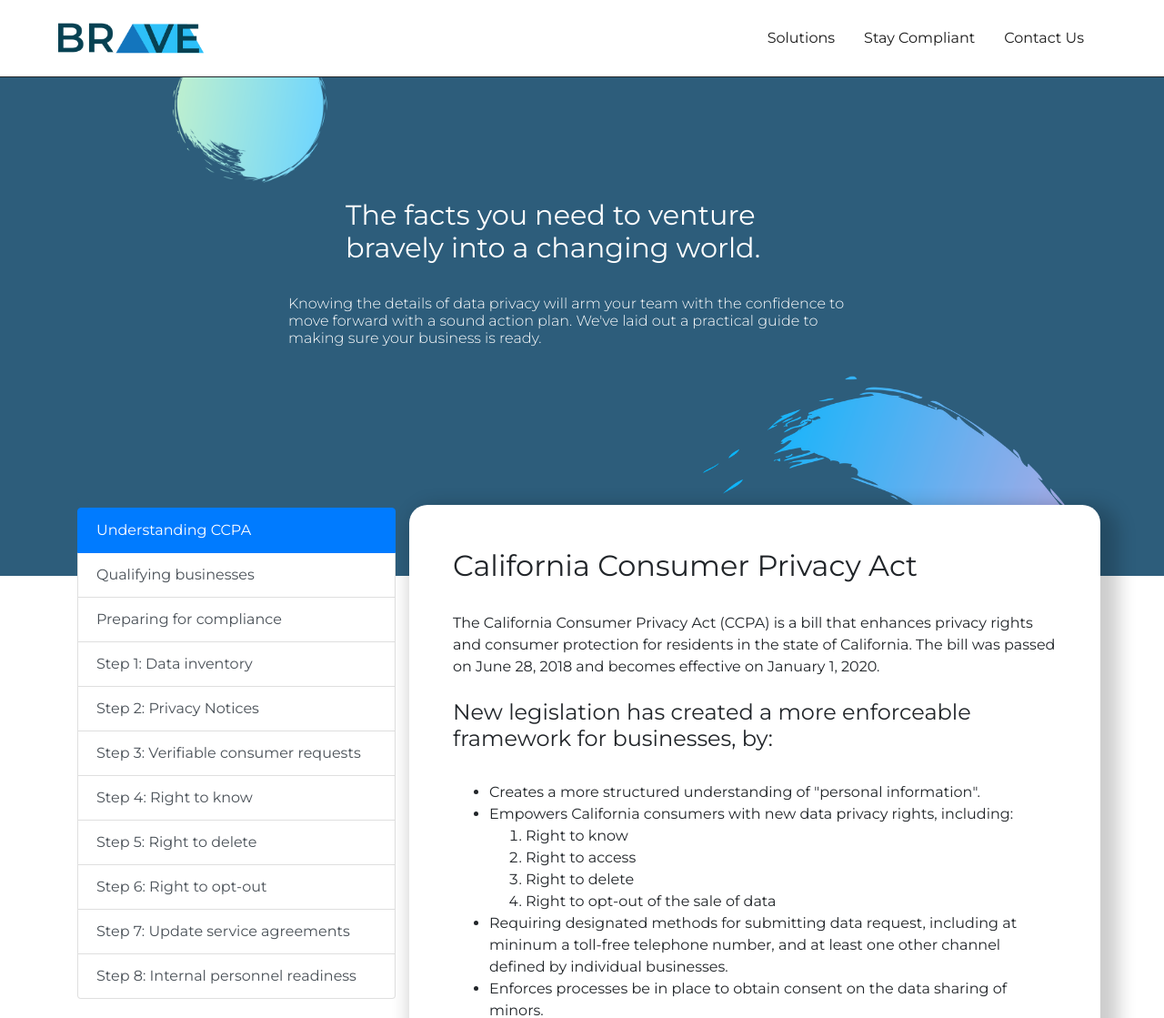
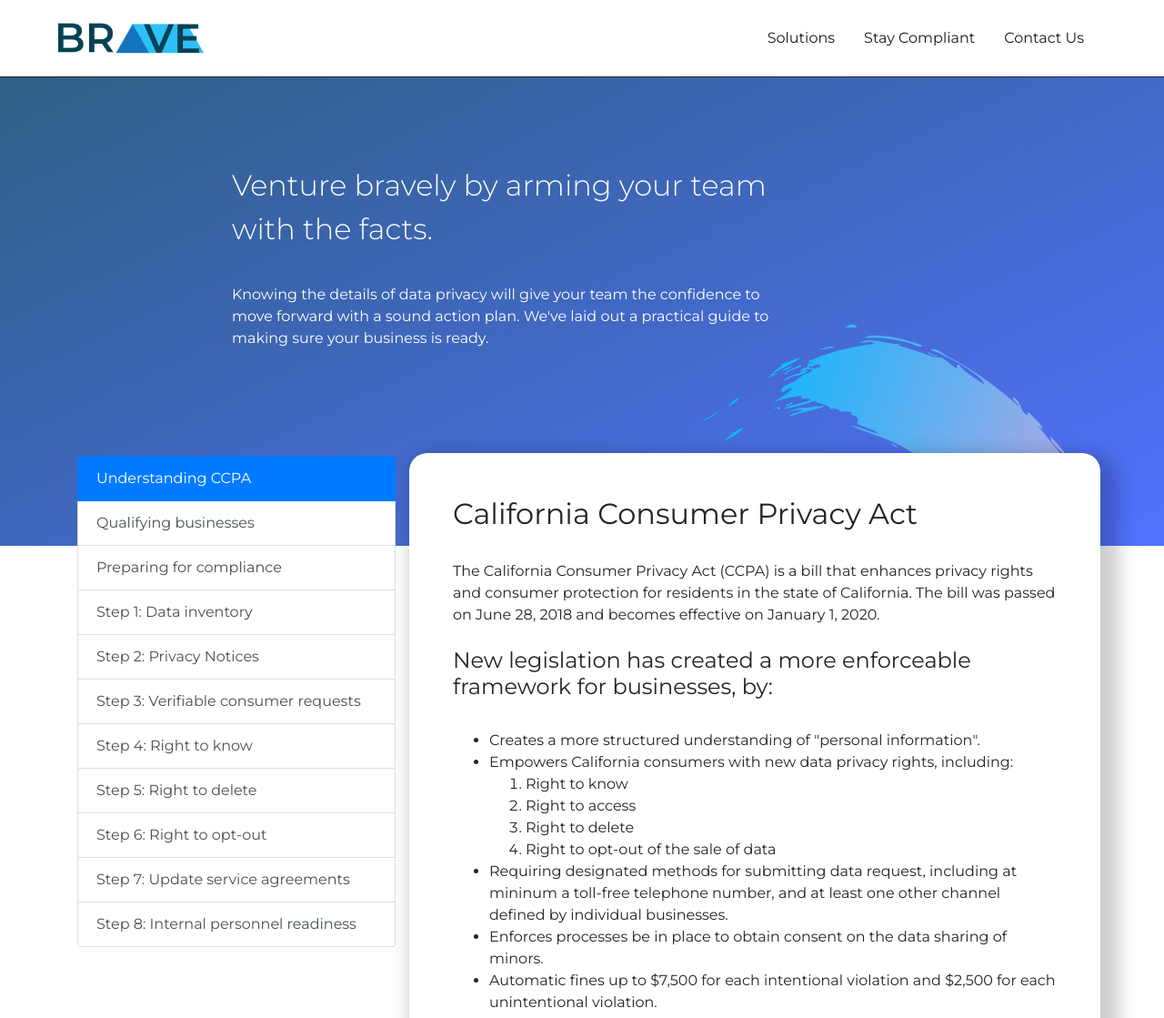
Before and after one commit to Aarongramlich/braveheartWebsite, a Django app: page /compliance/ in a window 1280 px wide. Shown: the top 1119 px of the page at 91% size. Run offline with Django 3.2, Linux system fonts and the light colour scheme; some libraries are stand-ins or nearby versions.

Commit message:
html updates

```diff
--- a/website_app/static/website_app/website_app.css
+++ b/website_app/static/website_app/website_app.css
@@ -315,8 +315,33 @@ STYLING FOR PROSPECT_FORM.HTML*/
 /*
 STYLING FOR COMPLIANCE_DETAIL.HTML*/
 
+.container-fullwidth.compliance-banner{
+	background-image: linear-gradient(to bottom right,#2D5D7B,#5271FF);
+	min-height: 600px;
+	color: white;
+}
+
+#compliance-banner-content{
+	padding-top: 180px;
+}
+
+#compliance-banner-subcontent{
+	padding-top: 20px;
+}
+
+#compliance-banner-title{
+	font-size:2em;
+	font-weight:300;
+	max-width: 600px;
+}
+
+#compliance-banner-text{
+	font-size: 1em;
+	max-width: 600px;
+}
+
 #compliance_banner{
-	background-color:#2d5d7b;
+	background-image: linear-gradient(to bottom right,#2D5D7B,#5271FF);
 	color: white;
 	text-align:center;
 	border-style:2px black;
@@ -342,12 +367,7 @@ STYLING FOR COMPLIANCE_DETAIL.HTML*/
 }
 
 
-#accentImage1{
-	width: 380px;
-	height: 210px;
-	margin-top: -1050px;
-	/*margin-left:200px;*/
-}
+
 
 #accentImage2{
 	width: 830px;
@@ -383,8 +403,8 @@ STYLING FOR COMPLIANCE_DETAIL.HTML*/
 
 .container-fullwidth.solutions-banner{
 	/*background: linear-gradient(180deg, rgba(244,244,244,1) 0%, rgba(255,255,255,1) 100%);*/
-
-	background: linear-gradient(180deg, rgba(244,244,244,0.750656512605042) 0%, rgba(249,249,249,0.4) 50%, rgba(255,255,255,1) 100%);
+background: linear-gradient(180deg, rgba(204,203,203,0.45) 18%, rgba(255,255,255,0) 100%);
+	/*background: linear-gradient(180deg, rgba(244,244,244,0.750656512605042) 0%, rgba(249,249,249,0.4) 50%, rgba(255,255,255,1) 100%);*/
 	/*background-image: linear-gradient(to bottom right,#2D5D7B,#5271FF);*/
 	min-height: 600px;
 	color: #2d5d7b;
--- a/website_app/templates/website_app/compliance_detail.html
+++ b/website_app/templates/website_app/compliance_detail.html
@@ -3,19 +3,21 @@
 
 {% block body_block %}
 
-<div style="background-color:#2d5d7b;padding-bottom: 50px;">
-<div class="container">
-	<div class="jumbotron" style="background-color:#2d5d7b;">
+<div class="container-fullwidth compliance-banner">
+      <div class="row d-flex justify-content-center" id='compliance-banner-content'>
+            <div class="col-12 banner-col">
+                  <p id="compliance-banner-title">Venture bravely by arming your team with the facts.</p>
+            </div>
+      </div>
 
-		<div id='compliance_banner'>
-			<h1 class='heroStatement' style="font-size: 1.9em;font-weight: 400;text-align:  left;">The facts you need to venture bravely into a changing world.</h1>
-			<h6 class='mt-4' style="font-weight: 300;text-align: left;">Knowing the details of data privacy will arm your team with the confidence to move forward with a sound action plan. We've laid out a practical guide to making sure your business is ready.</h6>
-		</div>
-	</div>
-</div>
+      <div class="row d-flex justify-content-center" id="compliance-banner-subcontent">
+            <div class="col-12 banner-col">
+                  <p id="compliance-banner-text">Knowing the details of data privacy will give your team the confidence to move forward with a sound action plan. We've laid out a practical guide to making sure your business is ready.</p>
+            </div>
+      </div>
+
 </div>
 
-<div class="container"><img src="{% static 'website_app/accent_image1.png' %}" id="accentImage1"></div>
 <div class="container"><img src="{% static 'website_app/accent_image2.png' %}" id="accentImage2"></div>
 
 <div class="container-fullwidth">
```
